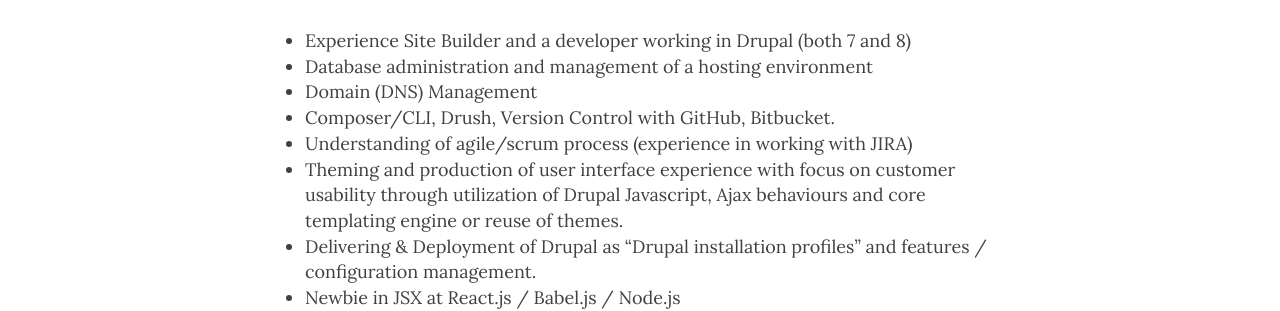
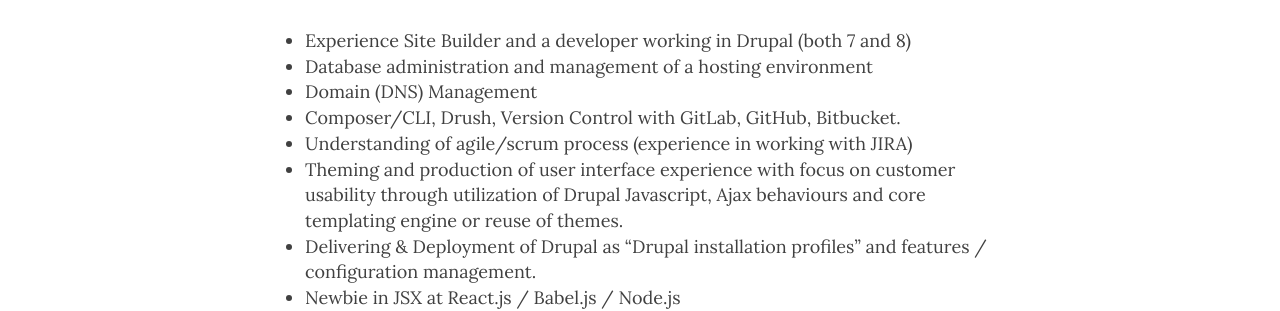
Before and after one commit to M-Helmy/m-helmy.github.io, a Jekyll site: the page built from resume.md, in a window 1280 px wide and 900 px high, scrolled down 1035 px. Shown: the part 154-465 px from the top of the window. Built offline with Jekyll 4.4.1, drawn with Linux system fonts in a browser that asks for light colours; nearby versions of some CDN libraries; comment, search, counter and statistics services are not loaded.

Commit message:
Update resume.md

```diff
--- a/resume.md
+++ b/resume.md
@@ -25,7 +25,7 @@
 - Experience Site Builder and a developer working in Drupal (both 7 and 8)<br>
 - Database administration and management of a hosting environment<br>
 - Domain (DNS) Management<br>
-- Composer/CLI, Drush, Version Control with GitHub, Bitbucket.<br>
+- Composer/CLI, Drush, Version Control with GitLab, GitHub, Bitbucket.<br>
 - Understanding of agile/scrum process (experience in working with JIRA)<br>
 - Theming and production of user interface experience with focus on customer usability through utilization of Drupal Javascript, Ajax behaviours and core templating engine or reuse of themes.<br>
 - Delivering & Deployment of Drupal as “Drupal installation profiles” and features / configuration management.<br>
```
